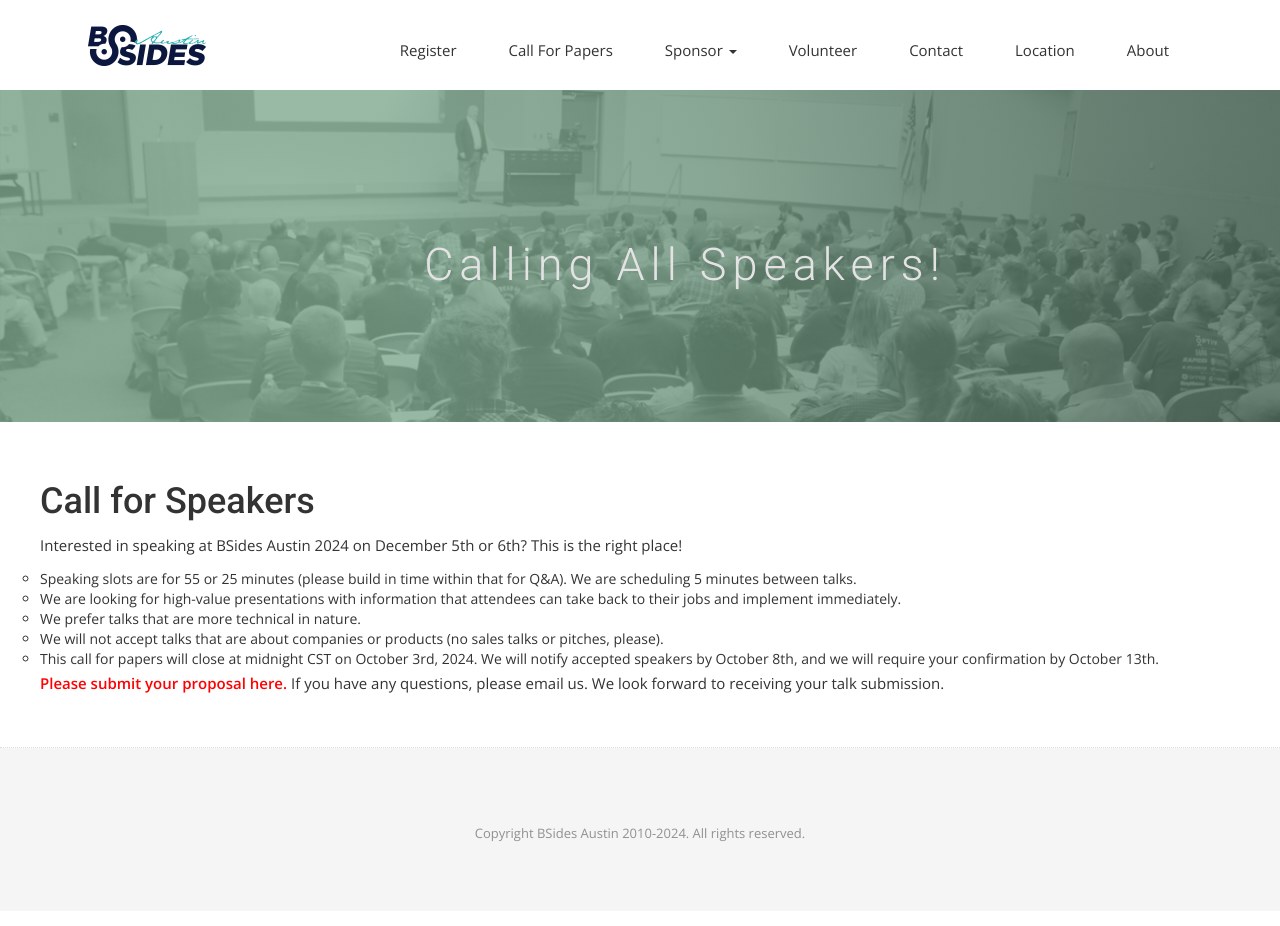
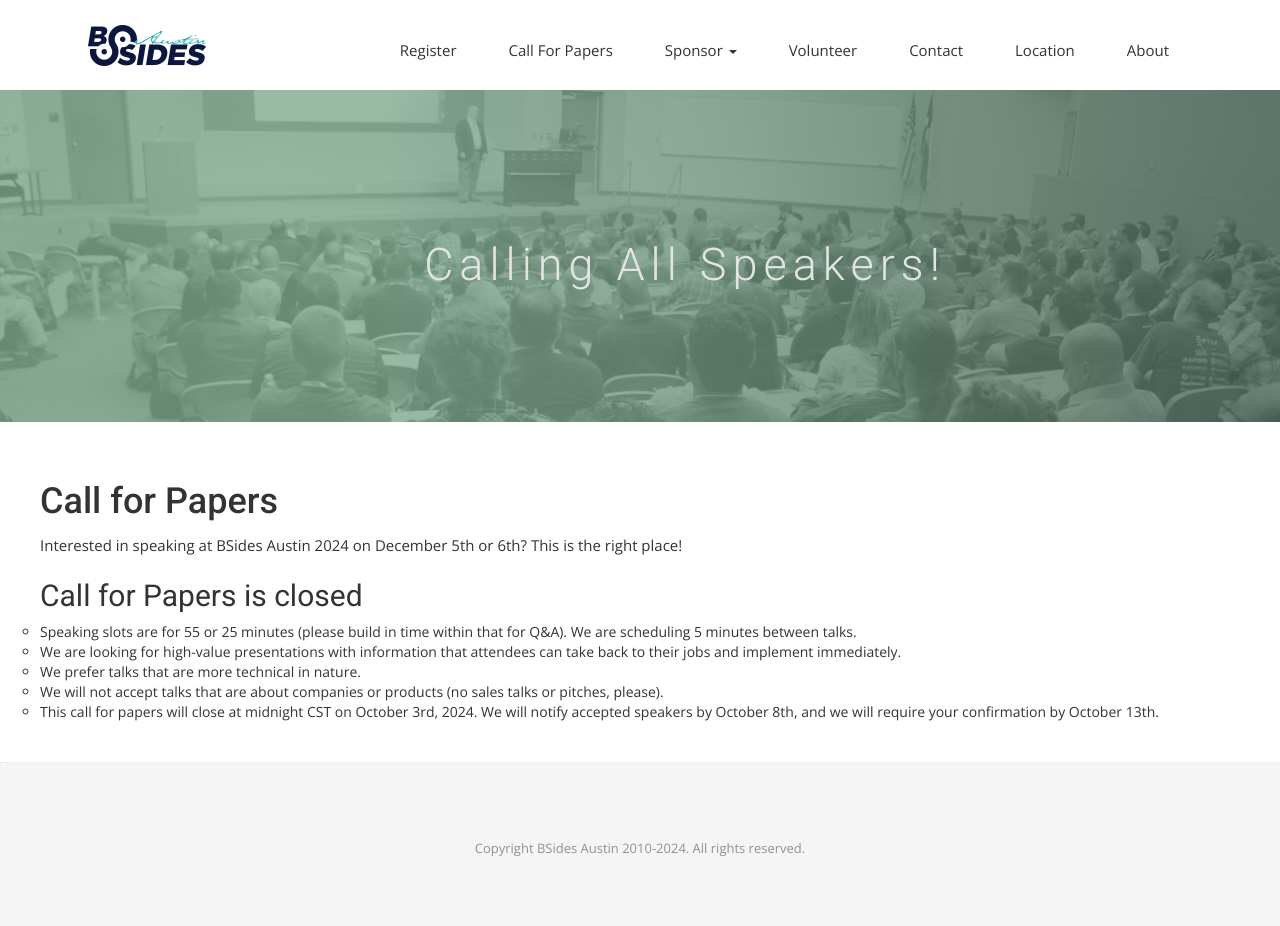
Before and after one commit to bsidesaustin/test, a Jekyll site: the page built from cfp.html, in a window 1280 px wide. Built offline with Jekyll 4.4.1, drawn with Linux system fonts in a browser that asks for light colours; nearby versions of some CDN libraries; some web fonts are replaced.

Commit message:
Update cfp.html

```diff
--- a/cfp.html
+++ b/cfp.html
@@ -24,9 +24,9 @@
 
 
 
-    <h1>Call for Speakers</h1>
+    <h1>Call for Papers</h1>
 <p>Interested in speaking at BSides Austin 2024 on December 5th or 6th? This is the right place!</p>
-
+<h2>Call for Papers is closed</h2>
 <ul>
   <li>Speaking slots are for 55 or 25 minutes (please build in time within that for Q&A). We are scheduling 5 minutes between talks.</li>
   <li>We are looking for high-value presentations with information that attendees can take back to their jobs and implement immediately.</li>
@@ -35,7 +35,7 @@
   <li>This call for papers will close at midnight CST on October 3rd, 2024. We will notify accepted speakers by October 8th, and we will require your confirmation by October 13th.</li>
 </ul>
 
-
+<!--
 <p><strong><a href="https://docs.google.com/forms/d/e/1FAIpQLSc1fhMoDtIDRmaZoEz0ZBb4rxqSLDAvlGOx9oxZ1_WaKyQcQg/viewform?usp=sf_link" target="_blank">Please submit your proposal here.</a></strong> If you have any questions, please email us. We look forward to receiving your talk submission.</p>
-
+  -->
 </div>
```
